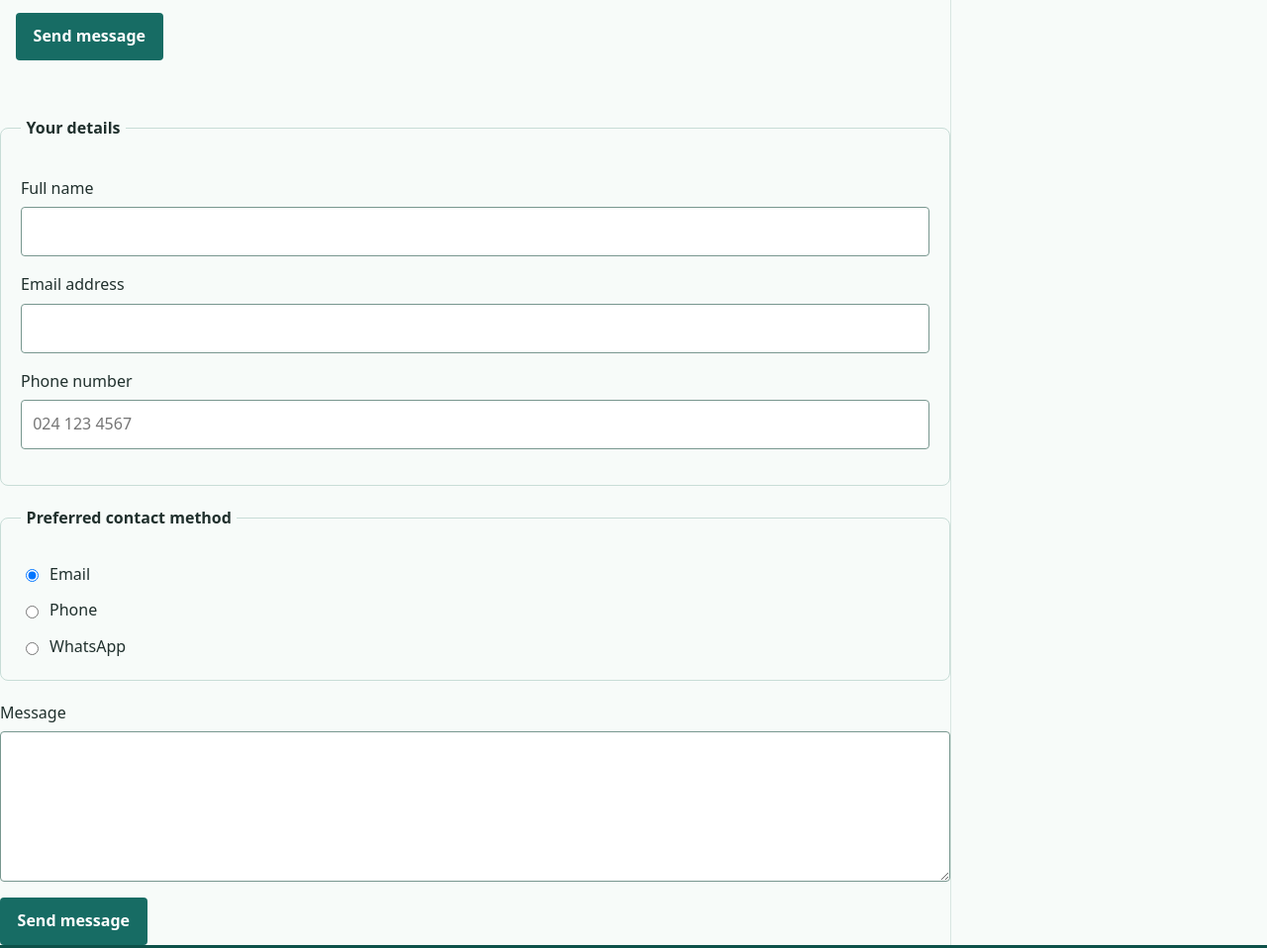
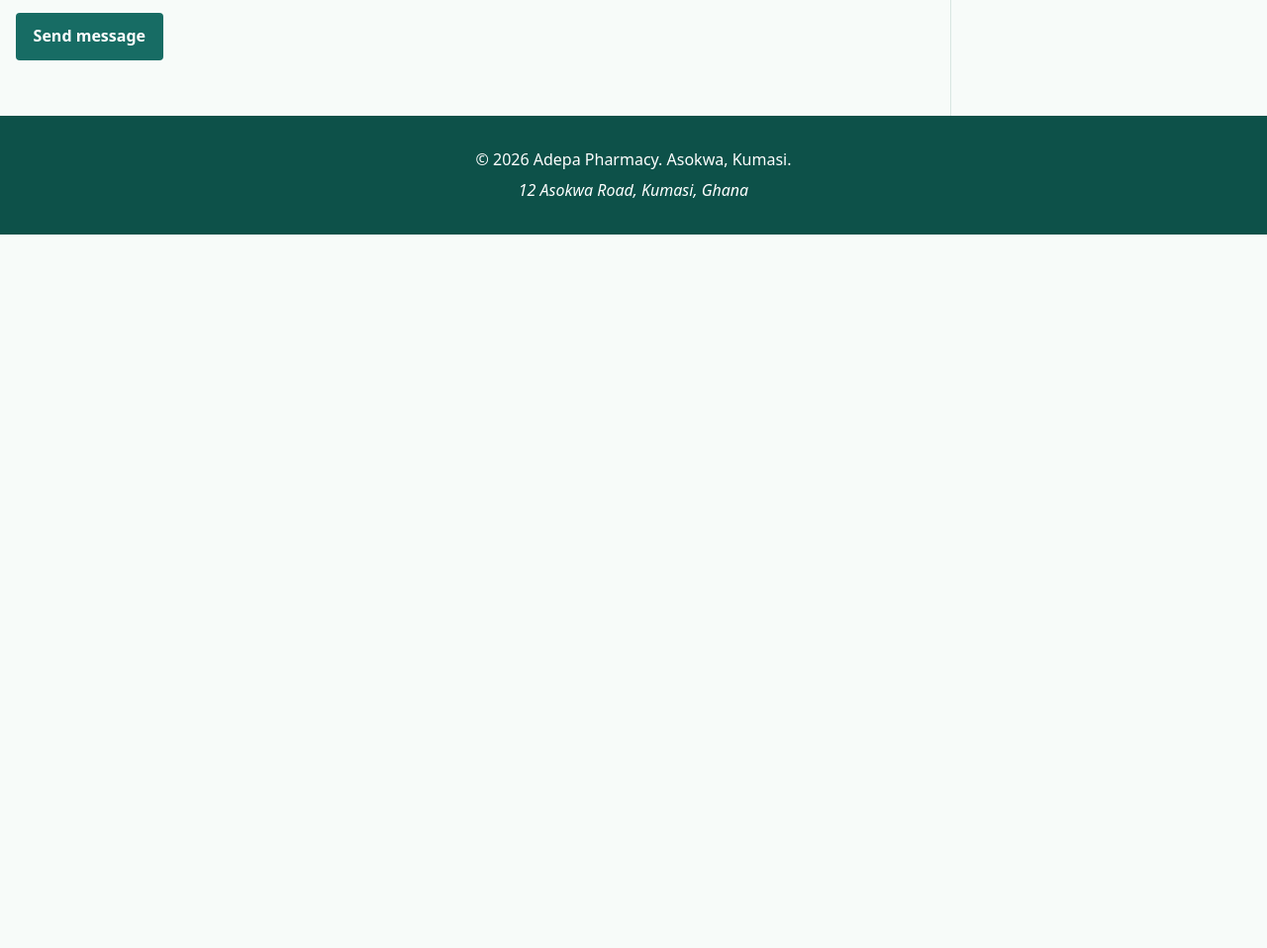
Before and after one commit to DavidTettehPadi/adepa-pharmacy, a plain HTML site: page index.html in a window 1280 px wide. Shown: the part 3234-4192 px from the top of the page at 99% size. After the commit the page ends 3471 px from the top, so only its background shows below. Drawn offline with Linux system fonts and the light colour scheme.

Commit message:
Finalize website and contact form

```diff
--- a/index.html
+++ b/index.html
@@ -101,7 +101,7 @@
       <footer>— <cite>Akosua Mensah, customer</cite></footer>
     </blockquote>
   </section>
-  <section id="contact">
+<section id="contact">
   <h2>Contact us</h2>
 
   <form
@@ -187,72 +187,7 @@
     <button type="submit">Send message</button>
   </form>
 </section>
-    <fieldset>
-      <legend>Your details</legend>
-
-      <p>
-        <label for="name">Full name</label>
-        <input
-          type="text"
-          id="name"
-          name="name"
-          required
-          autocomplete="name"
-        >
-      </p>
-
-      <p>
-        <label for="email">Email address</label>
-        <input
-          type="email"
-          id="email"
-          name="email"
-          required
-          autocomplete="email"
-        >
-      </p>
-
-      <p>
-        <label for="phone">Phone number</label>
-        <input
-          type="tel"
-          id="phone"
-          name="phone"
-          autocomplete="tel"
-          placeholder="024 123 4567"
-        >
-      </p>
-    </fieldset>
-
-    <fieldset>
-      <legend>Preferred contact method</legend>
-
-      <label>
-        <input type="radio" name="contact-method" value="email" checked>
-        Email
-      </label>
-
-      <label>
-        <input type="radio" name="contact-method" value="phone">
-        Phone
-      </label>
-
-      <label>
-        <input type="radio" name="contact-method" value="whatsapp">
-        WhatsApp
-      </label>
-    </fieldset>
-
-    <p>
-      <label for="message">Message</label>
-      <textarea id="message" name="message" rows="5"></textarea>
-    </p>
-
-    <button type="submit">Send message</button>
-  </form>
-</section>
 </main>
-
 <aside>
   <h2>Opening hours</h2>
 
```
